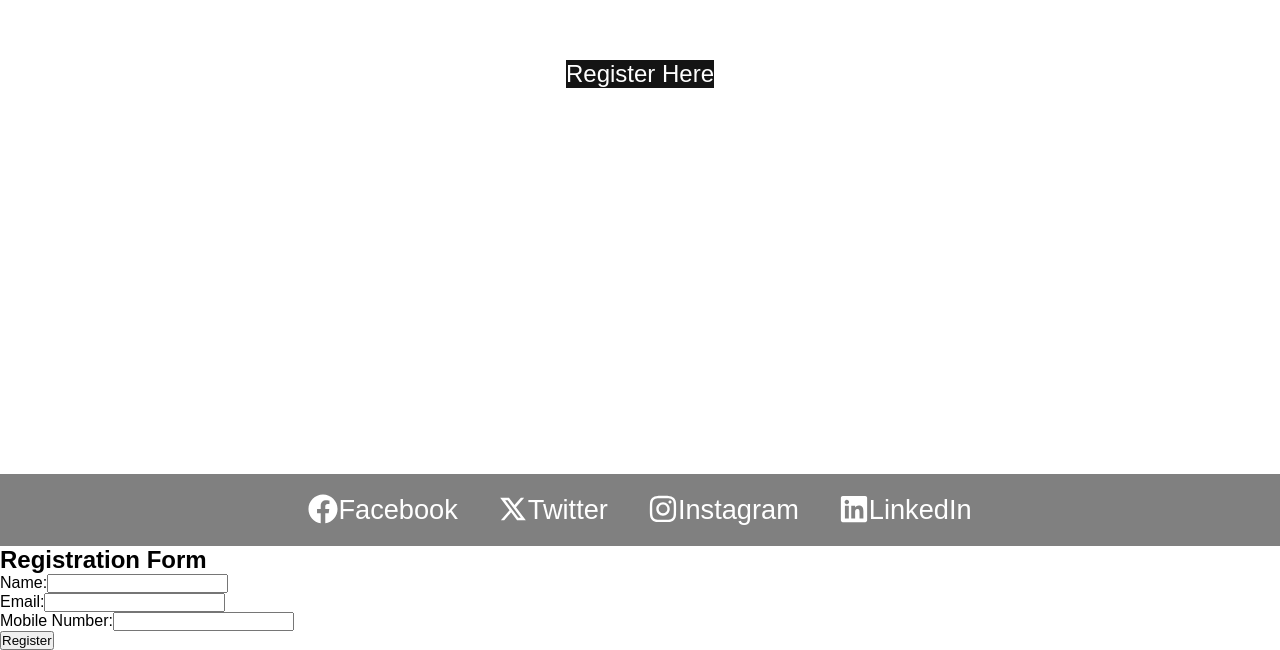
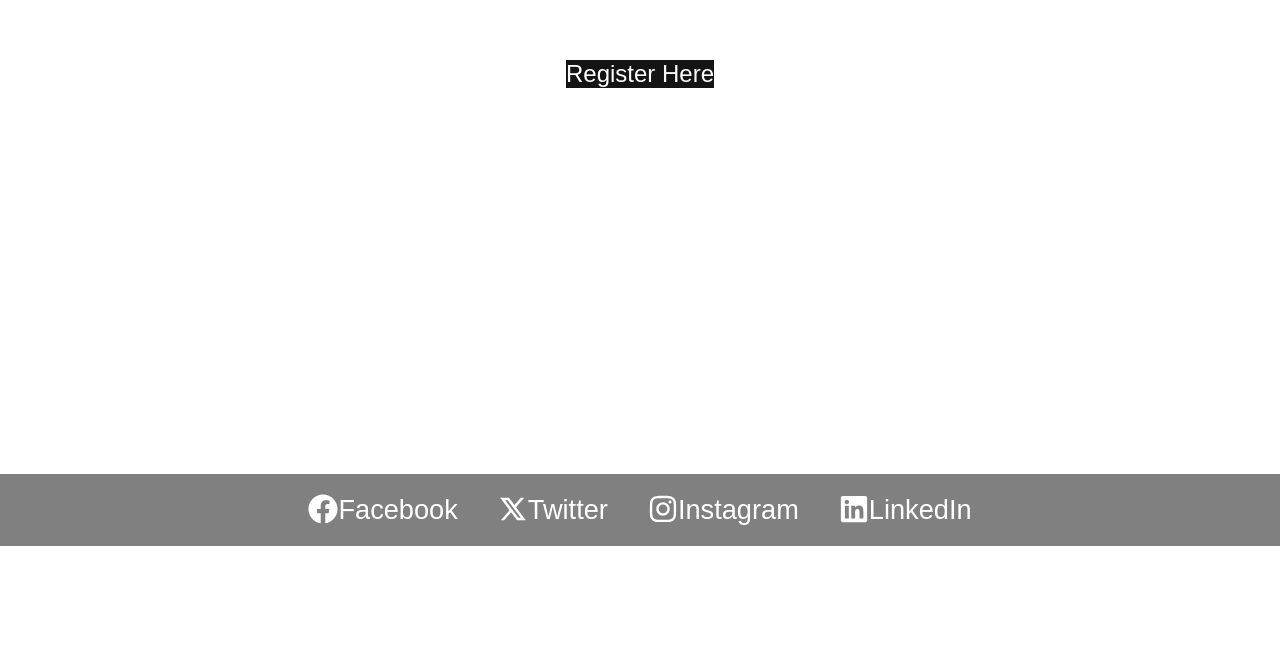
Before and after one commit to kylead10/beyond-politics, a React (Create React App) app: page / in a window 1280 px wide. Shown: the part 3426-4076 px from the top of the page. After the commit the page ends 3972 px from the top, so only its background shows below. Built offline with nearby package versions, Linux system fonts and the light colour scheme.

Commit message:
register bug

```diff
--- a/src/App.js
+++ b/src/App.js
@@ -12,7 +12,7 @@ const App = () => {
       <About />
       <Pop />
       <Footer />
-      <RegistrationForm />
+      {/* <RegistrationForm /> */}
     </>
   );
 };
--- a/src/components/header/Header.js
+++ b/src/components/header/Header.js
@@ -3,7 +3,7 @@ import second from '../../assets/second.jpg';
 import './Header.css';
 import styled from 'styled-components';
 import { useState } from 'react';
-import RegistrationForm from './components/registerModal/Register';
+import RegistrationForm from '../RegistrationForm';
 
 const StyledH1 = styled.h1`
   margin: 0;
```
Also changed, not shown: src/components/RegistrationForm.js (renamed from src/components/registerModal/Register.js).
